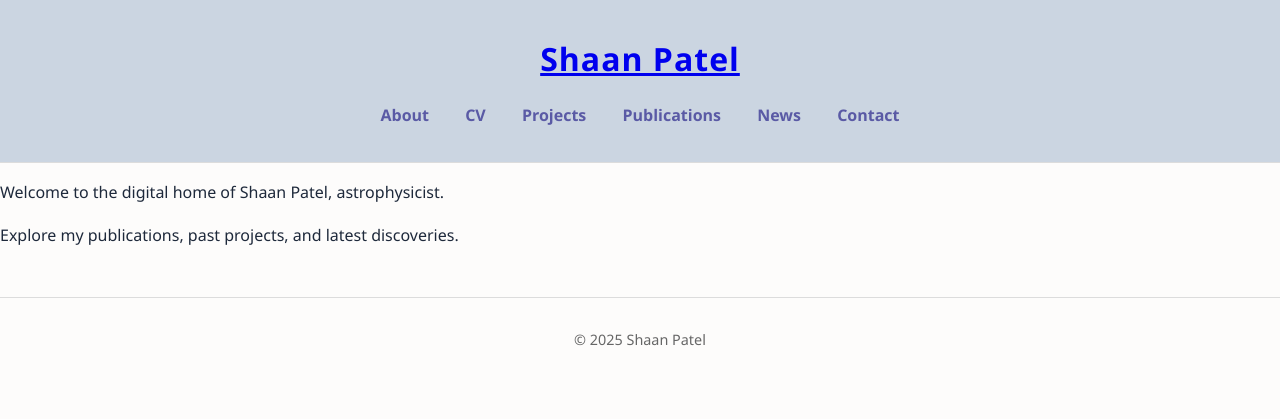
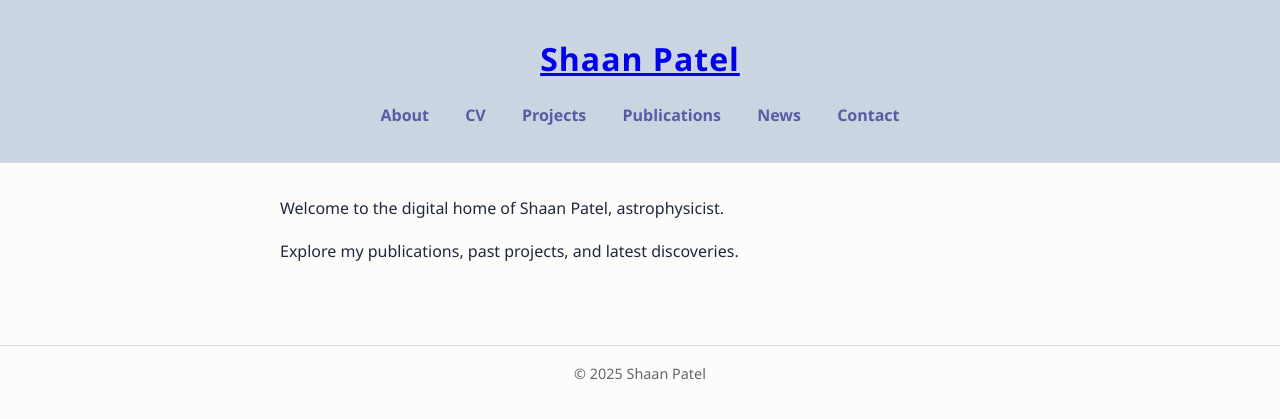
Before and after one commit to shaandpatel/shaandpatel.github.io, a Jekyll site: the page built from index.md, in a window 1280 px wide. Shown: the top 419 px of the page. Built offline with Jekyll 4.4.1, drawn with Linux system fonts in a browser that asks for light colours.

Commit message:
Update default.html

```diff
--- a/_layouts/default.html
+++ b/_layouts/default.html
@@ -3,9 +3,8 @@
 <head>
   <meta charset="UTF-8">
   <title>{{ page.title }} | {{ site.title }}</title>
-  <meta name="viewport" content="width=device-width, initial-scale=1">
+  <meta name="viewport" content="width=device-width, initial-scale=1.0">
   <link rel="stylesheet" href="{{ '/assets/css/style.css' | relative_url }}">
-  {% seo %}
 </head>
 <body>
   <header>
@@ -20,12 +19,14 @@
     </nav>
   </header>
 
-  <main>
-    {{ content }}
-  </main>
+  <div class="container">
+    <main>
+      {{ content }}
+    </main>
+  </div>
 
   <footer>
-    <p>&copy; {{ site.time | date: '%Y' }} Shaan Patel</p>
+    &copy; {{ site.time | date: '%Y' }} {{ site.title }}
   </footer>
 </body>
 </html>
```
